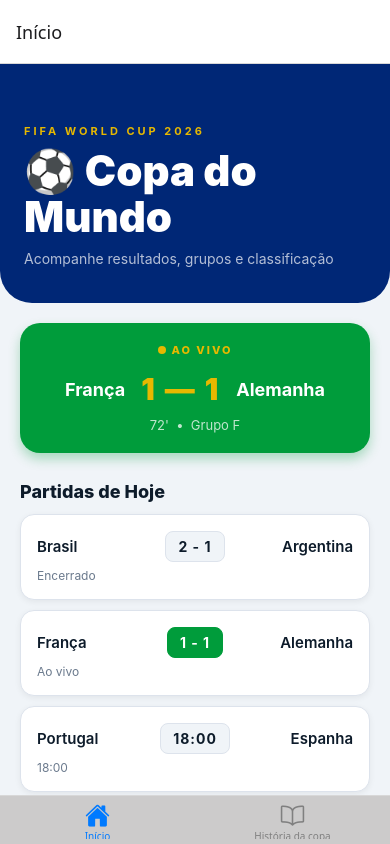
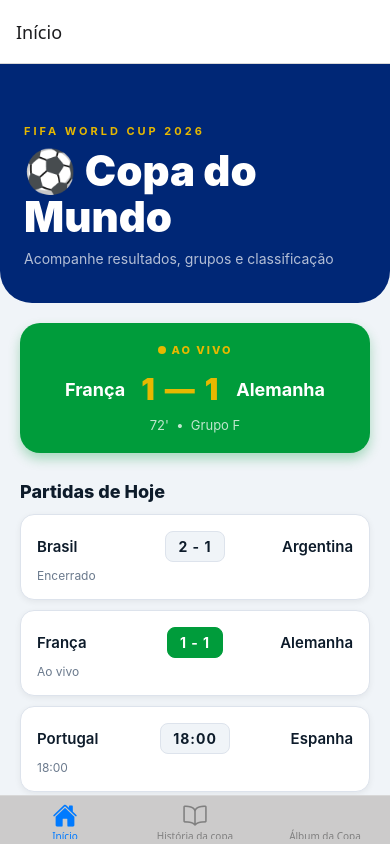
Before and after one commit to vini-campos/Pam1-copa, a React Native app: screen / in a window 390 px wide. Built offline with nearby package versions, Linux system fonts and the light colour scheme.

Commit message:
feat(UI): Adição do buttonTabs do arquivo Álbum.js

```diff
--- a/App.js
+++ b/App.js
@@ -5,6 +5,7 @@ import { NavigationContainer } from '@react-navigation/native';
 import { Ionicons } from '@expo/vector-icons';
 import Home from './components/Home';
 import Historia from './components/Historia';
+import Tela from './components/Album'
 
 const Tab = createBottomTabNavigator();
 
@@ -29,7 +30,6 @@ function ButtonTabs() {
                     } else if (route.name === 'Historia') {
                         iconName = focused ? 'book' : 'book-outline';
                     }
-
                     return <Ionicons name={iconName} size={size} color={color} />;
                 },
                 tabBarActiveTintColor: '#007AFF',
@@ -49,6 +49,11 @@ function ButtonTabs() {
                 component={Historia}
                 options={{ title: 'História da copa' }}
             />
+            <Tab.Screen
+                name="Álbum"
+                component={Tela}
+                options={{ title: 'Álbum da Copa' }}
+            />
         </Tab.Navigator>
     );
 }
```
